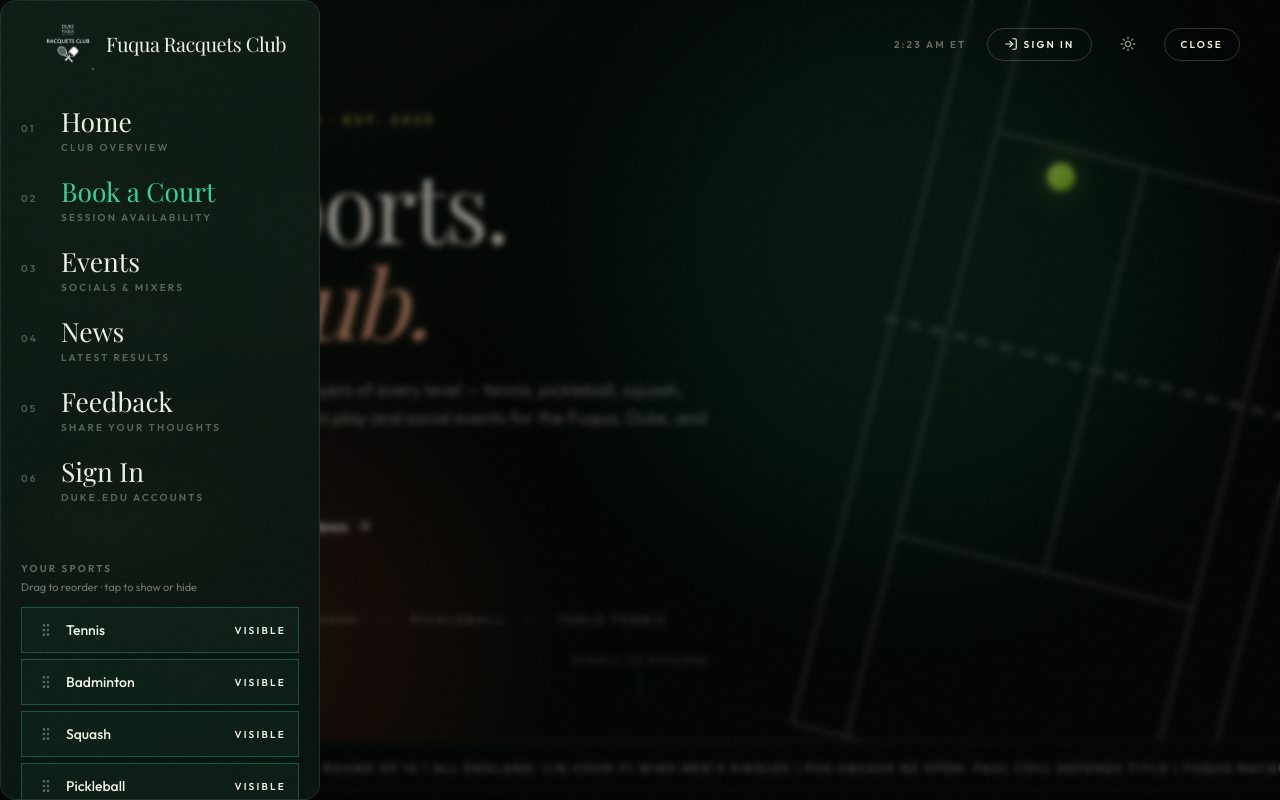
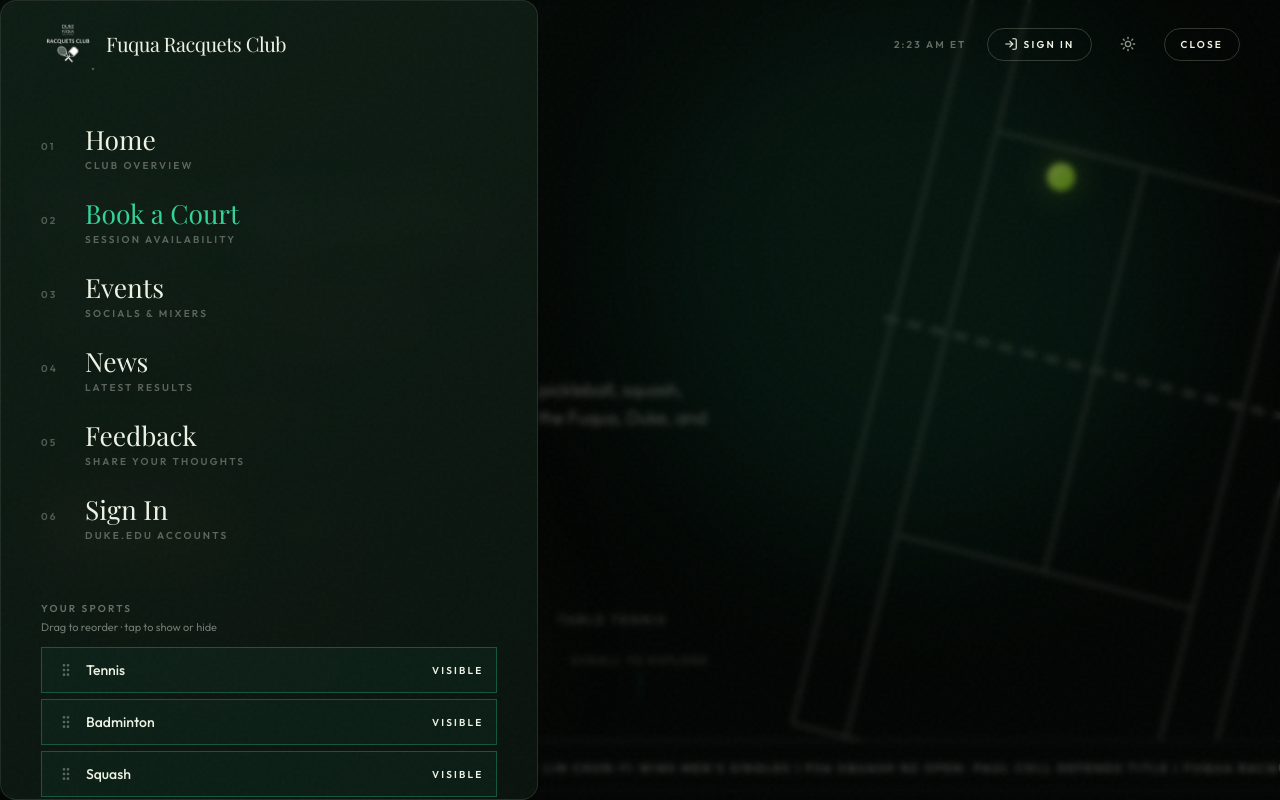
Before and after one commit to rdso323/Racquets-Club-Website, a React (Vite) app: page / in a window 1280 px wide. Both pictures are taken after a click on the button "MENU". Shown: the top 800 px of the page. Built offline with nearby package versions, Linux system fonts and the light colour scheme; no server answers; the database is empty; a web font is replaced by a local one.

Commit message:
Widen menu drawer and restore roomier nav typography

```diff
--- a/src/components/system/MenuOverlay.tsx
+++ b/src/components/system/MenuOverlay.tsx
@@ -105,20 +105,20 @@ const MenuOverlay = () => {
 
                     <motion.aside
                         data-lenis-prevent
-                        className="glass-deep fixed left-0 top-0 z-[145] flex h-[100dvh] w-[min(100vw-2.5rem,20rem)] flex-col border-r border-gray-200/80 shadow-xl dark:border-chalk/10 sm:w-80"
+                        className="glass-deep fixed left-0 top-0 z-[145] flex h-[100dvh] w-[min(92vw,26rem)] flex-col border-r border-gray-200/80 shadow-xl dark:border-chalk/10 sm:w-[min(88vw,30rem)] md:w-[min(48vw,34rem)] lg:w-[min(42vw,38rem)]"
                         initial={{ x: '-100%' }}
                         animate={{ x: 0 }}
                         exit={{ x: '-100%' }}
                         transition={{ duration: 0.45, ease: [0.76, 0, 0.24, 1] }}
                     >
-                        <div className="flex min-h-0 flex-1 flex-col overflow-y-auto overscroll-contain px-5 pb-8 pt-24">
+                        <div className="flex min-h-0 flex-1 flex-col overflow-y-auto overscroll-contain px-6 pb-10 pt-24 md:px-10 md:pt-28">
                             <nav className="flex flex-col gap-1">
                                 {menuItems.map((item, i) => (
                                     <div key={item.label} className="overflow-hidden py-0.5">
                                         <motion.button
                                             onClick={item.action}
                                             data-cursor
-                                            className="group flex w-full items-baseline gap-3 py-1.5 text-left"
+                                            className="group flex w-full items-baseline gap-4 py-2 text-left"
                                             initial={{ opacity: 0, x: -12 }}
                                             animate={{ opacity: 1, x: 0 }}
                                             transition={{ delay: 0.04 + i * 0.04, duration: 0.4, ease: [0.16, 1, 0.3, 1] }}
```
